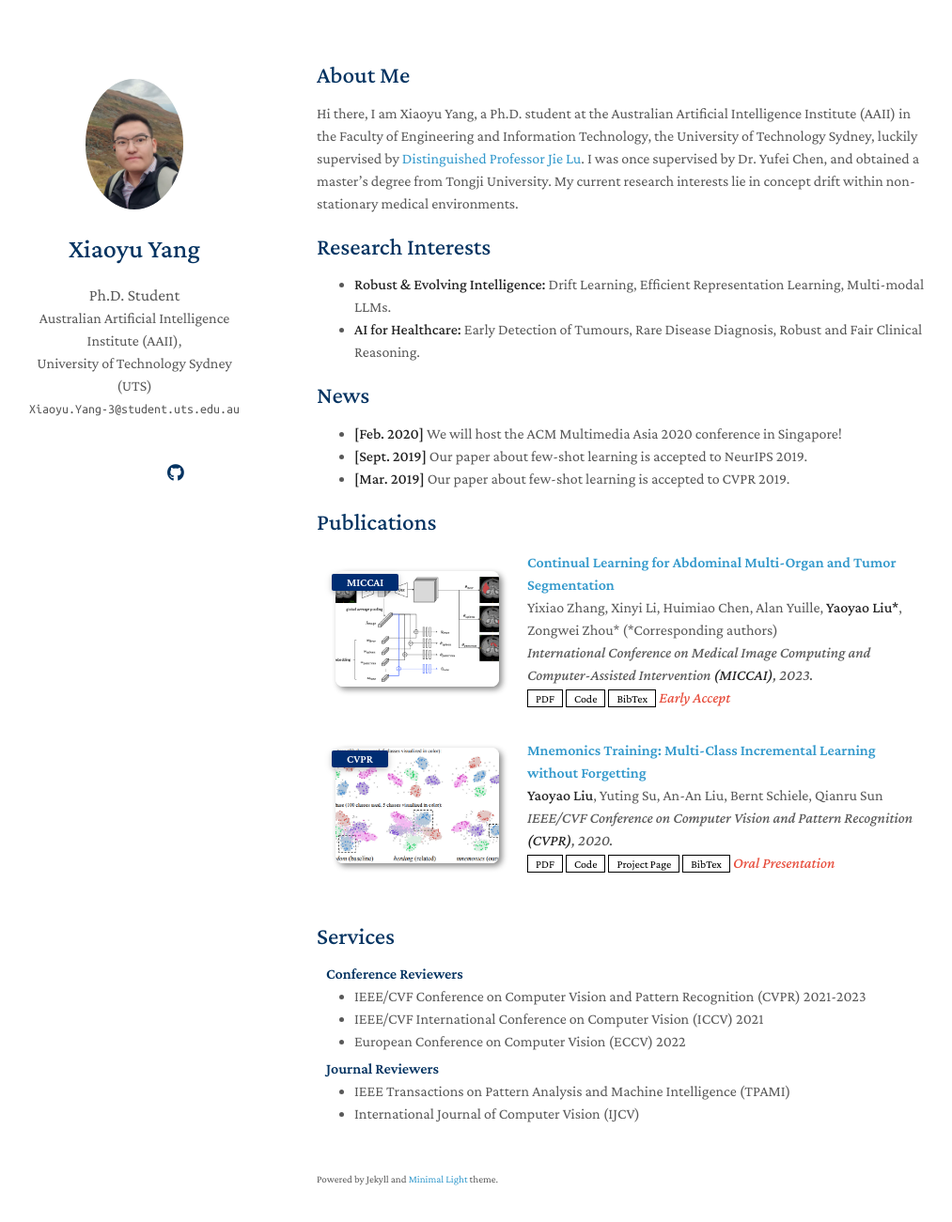
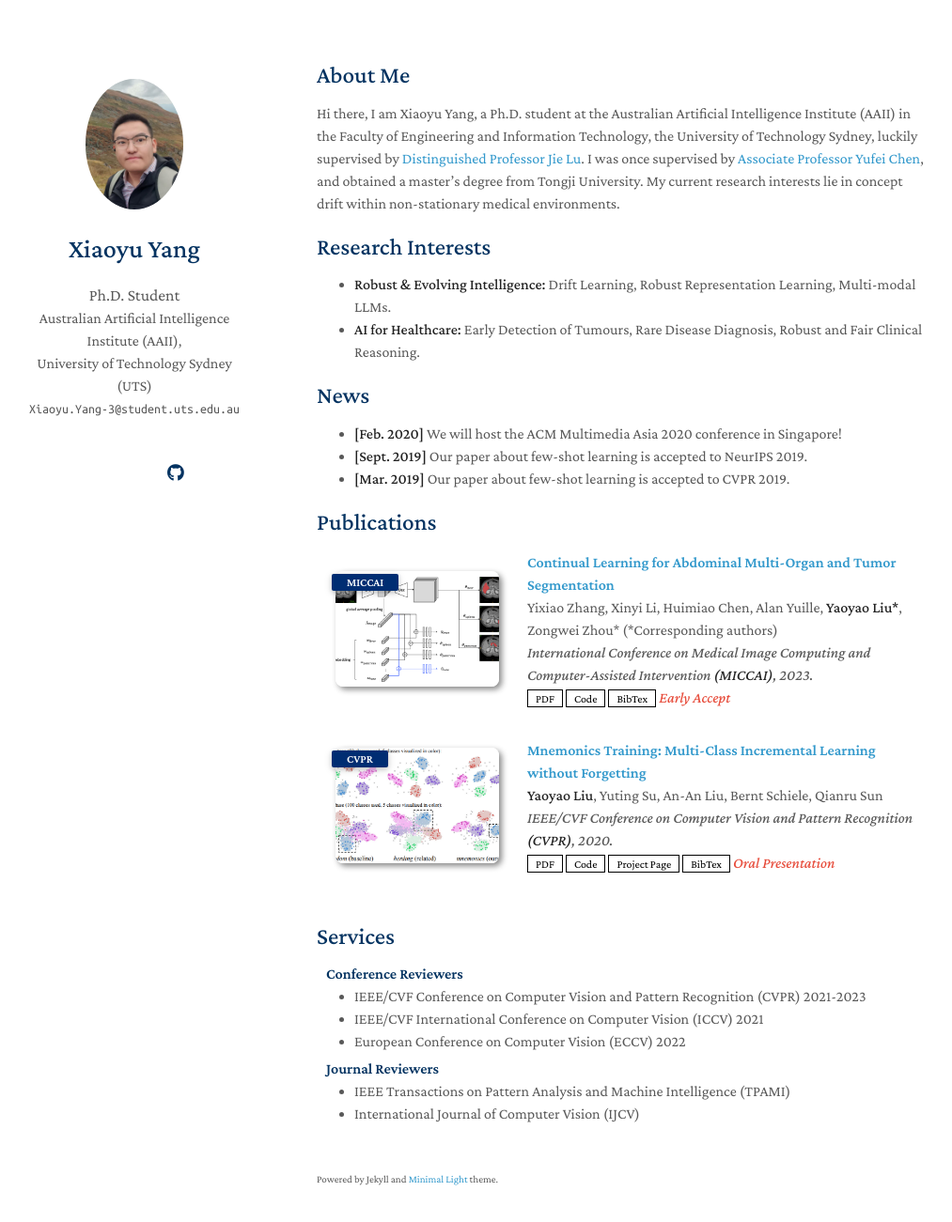
Before and after one commit to XiaoyuYoung/XiaoyuYoung.github.io, a Jekyll site: the page built from index.md, in a window 1280 px wide and 1336 px high. Shown: the top 1301 px of the window at 94% size, without its empty margins (133-1146 px from the left). Built offline with Jekyll 4.4.1, drawn with Linux system fonts in a browser that asks for light colours; a style sheet for code colours, icons or effects is not loaded; our own code applies the rules of GitHub Pages for plain Markdown files.

Commit message:
Update index.md

```diff
--- a/index.md
+++ b/index.md
@@ -5,12 +5,12 @@ layout: homepage
 ## About Me
 
 
-Hi there, I am Xiaoyu Yang, a Ph.D. student at the Australian Artificial Intelligence Institute (AAII) in the Faculty of Engineering and Information Technology, the University of Technology Sydney, luckily supervised by [Distinguished Professor Jie Lu](https://profiles.uts.edu.au/Jie.Lu). I was once supervised by Dr. Yufei Chen, and obtained a master's degree from Tongji University. My current research interests lie in concept drift within non-stationary medical environments.
+Hi there, I am Xiaoyu Yang, a Ph.D. student at the Australian Artificial Intelligence Institute (AAII) in the Faculty of Engineering and Information Technology, the University of Technology Sydney, luckily supervised by [Distinguished Professor Jie Lu](https://profiles.uts.edu.au/Jie.Lu). I was once supervised by [Associate Professor Yufei Chen](https://yufei-chen-tj.github.io/), and obtained a master's degree from Tongji University. My current research interests lie in concept drift within non-stationary medical environments.
 
 ## Research Interests
 
-- **Robust & Evolving Intelligence:** Drift Learning, Efficient Representation Learning, Multi-modal LLMs.
-- **AI for Healthcare:** Early Detection of Tumours, Rare Disease Diagnosis, Robust and Fair Clinical  Reasoning.
+- **Robust & Evolving Intelligence:** Drift Learning, Robust Representation Learning, Multi-modal LLMs.
+- **AI for Healthcare:** Early Detection of Tumours, Rare Disease Diagnosis, Robust and Fair Clinical Reasoning.
 
 
 ## News
```
